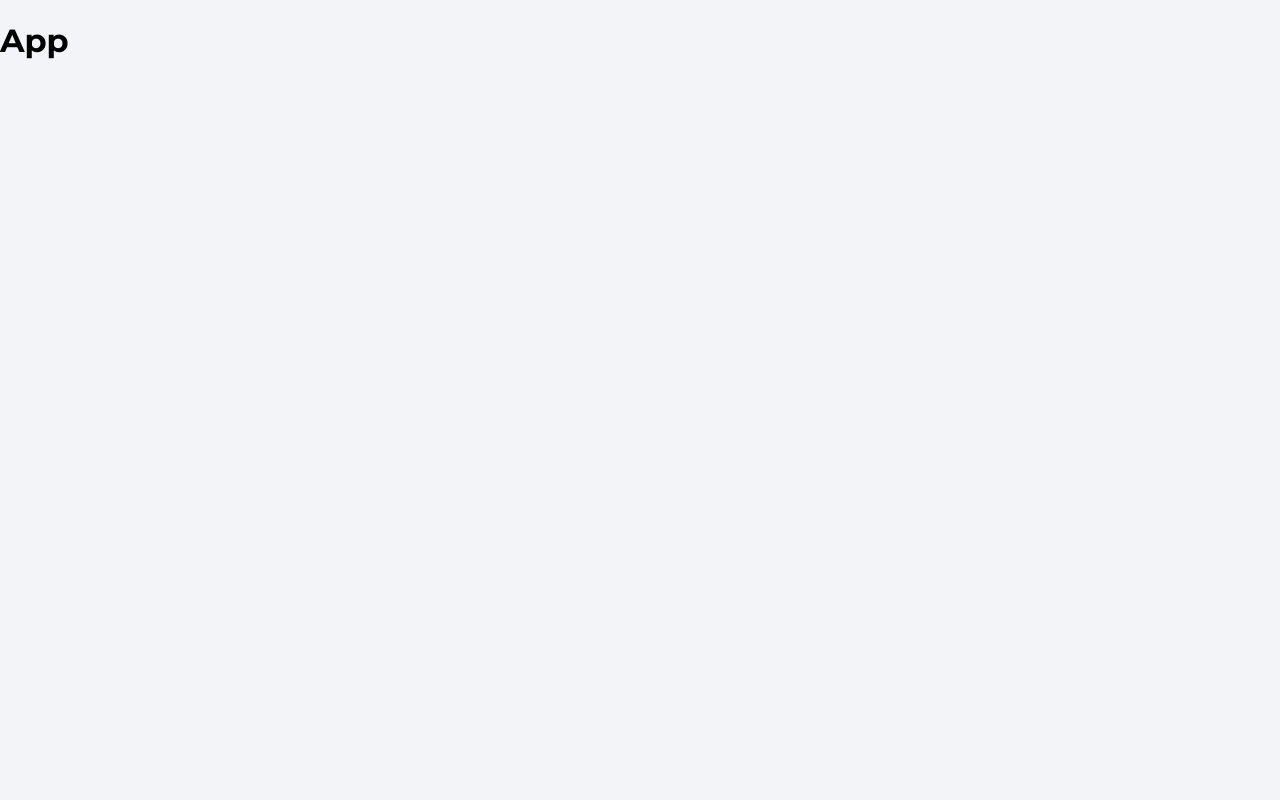
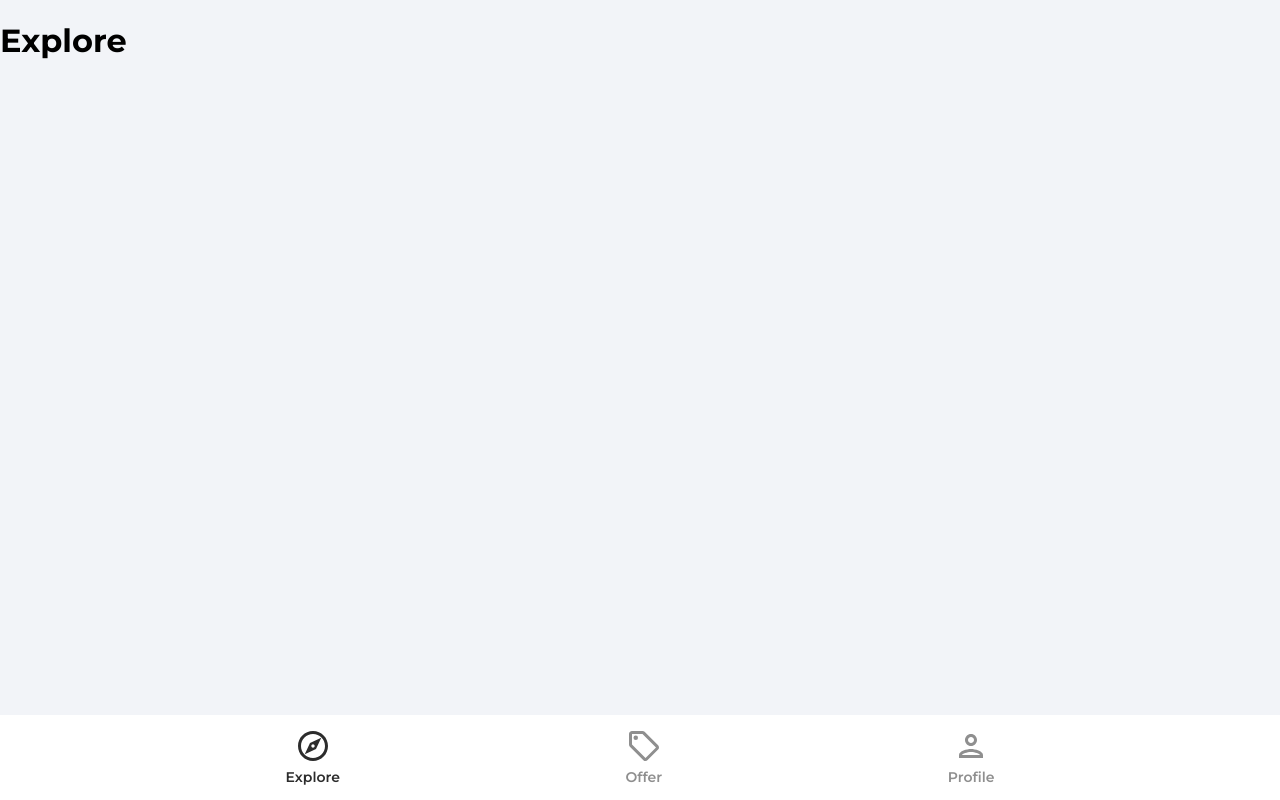
Before and after one commit to mikiasworash/house-mart, a React (Create React App) app: page / in a window 1280 px wide. Built offline with nearby package versions, Linux system fonts and the light colour scheme.

Commit message:
Pages, Routes, & Navbar Component

```diff
--- a/src/App.js
+++ b/src/App.js
@@ -1,7 +1,26 @@
+import { BrowserRouter as Router, Routes, Route } from "react-router-dom";
+import Navbar from "./components/Navbar";
+import Explore from "./pages/Explore";
+import Offers from "./pages/Offers";
+import Profile from "./pages/Profile";
+import SignIn from "./pages/SignIn";
+import SignUp from "./pages/SignUp";
+import ForgotPassword from "./pages/ForgotPassword";
+
 function App() {
   return (
     <>
-      <h1>App</h1>
+      <Router>
+        <Routes>
+          <Route path="/" element={<Explore />} />
+          <Route path="/offers" element={<Offers />} />
+          <Route path="/profile" element={<SignIn />} />
+          <Route path="/sign-in" element={<SignIn />} />
+          <Route path="/sign-up" element={<SignUp />} />
+          <Route path="/" forgot-password element={<ForgotPassword />} />
+        </Routes>
+        <Navbar />
+      </Router>
     </>
   );
 }
--- /dev/null
+++ b/src/components/Navbar.jsx
@@ -0,0 +1,73 @@
+import { useNavigate, useLocation } from "react-router-dom";
+import { ReactComponent as OfferIcon } from "../assets/svg/localOfferIcon.svg";
+import { ReactComponent as ExploreIcon } from "../assets/svg/exploreIcon.svg";
+import { ReactComponent as PersonOutlineIcon } from "../assets/svg/personOutlineIcon.svg";
+
+function Navbar() {
+  const navigate = useNavigate();
+  const location = useLocation();
+
+  const pathMathRoute = (route) => {
+    if (route === location.pathname) {
+      return true;
+    }
+  };
+  return (
+    <footer className="navbar">
+      <nav className="navbarNav">
+        <ul className="navbarListItems">
+          <li className="navbarListItem" onClick={() => navigate("/")}>
+            <ExploreIcon
+              fill={pathMathRoute("/") ? "#2c2c2c" : "#8f8f8f"}
+              width="36px"
+              height="36px"
+            />
+            <p
+              className={
+                pathMathRoute("/")
+                  ? "navbarListItemNameActive"
+                  : "navbarListItemName"
+              }
+            >
+              Explore
+            </p>
+          </li>
+          <li className="navbarListItem" onClick={() => navigate("/offers")}>
+            <OfferIcon
+              fill={pathMathRoute("/offers") ? "#2c2c2c" : "#8f8f8f"}
+              width="36px"
+              height="36px"
+            />
+            <p
+              className={
+                pathMathRoute("/offers")
+                  ? "navbarListItemNameActive"
+                  : "navbarListItemName"
+              }
+            >
+              Offer
+            </p>
+          </li>
+          <li className="navbarListItem" onClick={() => navigate("/profile")}>
+            <PersonOutlineIcon
+              fill={pathMathRoute("/profile") ? "#2c2c2c" : "#8f8f8f"}
+              width="36px"
+              height="36px"
+            />
+            <p
+              className={
+                pathMathRoute("/profile")
+                  ? "navbarListItemNameActive"
+                  : "navbarListItemName"
+              }
+            >
+              Profile
+            </p>
+          </li>
+        </ul>
+      </nav>
+    </footer>
+  );
+}
+
+export default Navbar;
--- /dev/null
+++ b/src/pages/Explore.jsx
@@ -0,0 +1,11 @@
+import React from "react";
+
+function Explore() {
+  return (
+    <>
+      <h1>Explore</h1>
+    </>
+  );
+}
+
+export default Explore;
--- /dev/null
+++ b/src/pages/ForgotPassword.jsx
@@ -0,0 +1,11 @@
+import React from "react";
+
+function ForgotPassword() {
+  return (
+    <>
+      <h1>Forgot Password</h1>
+    </>
+  );
+}
+
+export default ForgotPassword;
--- /dev/null
+++ b/src/pages/Offers.jsx
@@ -0,0 +1,11 @@
+import React from "react";
+
+function Offers() {
+  return (
+    <>
+      <h1>Offers</h1>
+    </>
+  );
+}
+
+export default Offers;
--- /dev/null
+++ b/src/pages/Profile.jsx
@@ -0,0 +1,11 @@
+import React from "react";
+
+function Profile() {
+  return (
+    <>
+      <h1>Profile</h1>
+    </>
+  );
+}
+
+export default Profile;
--- /dev/null
+++ b/src/pages/SignIn.jsx
@@ -0,0 +1,11 @@
+import React from "react";
+
+function SignIn() {
+  return (
+    <>
+      <h1>Sign In</h1>
+    </>
+  );
+}
+
+export default SignIn;
--- /dev/null
+++ b/src/pages/SignUp.jsx
@@ -0,0 +1,11 @@
+import React from "react";
+
+function SignUp() {
+  return (
+    <>
+      <h1>Sign Up</h1>
+    </>
+  );
+}
+
+export default SignUp;
```
